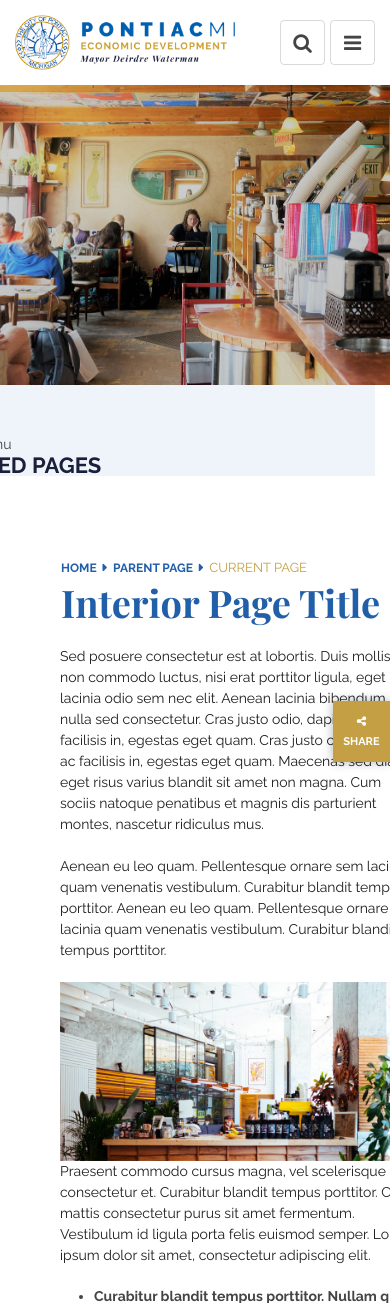
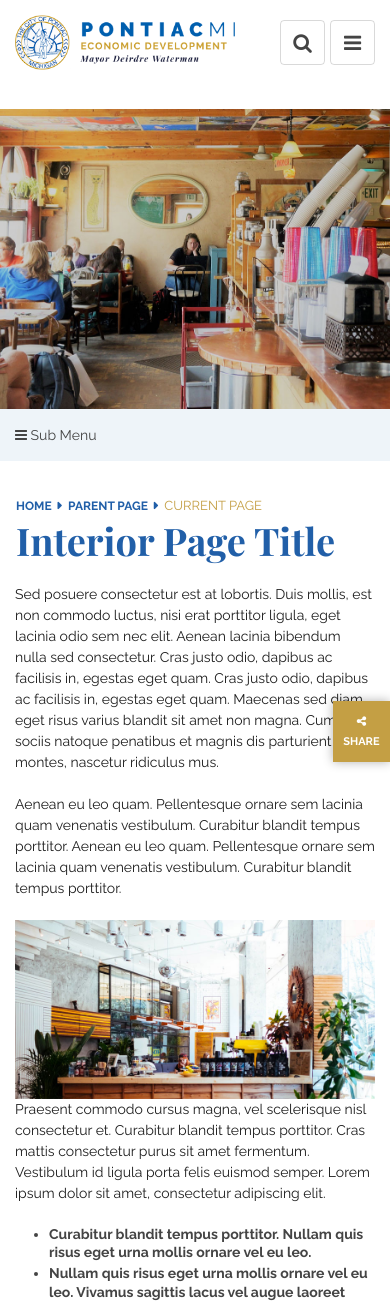
Before and after one commit to Chrisyango/Pontiac-EDC, a PHP site: page /freeform.php in a window 390 px wide; the page is wider, and only the part inside the window is pictured. Shown: the top 1303 px of that part. Run offline with PHP 8.4, Linux system fonts and the light colour scheme; some web fonts are replaced.

Commit message:
finished freeform media queries

```diff
--- a/_assets_/css/layout.css
+++ b/_assets_/css/layout.css
@@ -307,7 +307,7 @@ footer {background-color: #3c6eaf; padding: 36px 0 37px; color: #fff;}
 #side-bg {position: absolute; top: 0; left: 0; bottom: 0; background-color: #eef4f9;}
 
 /*--------------- #flyout ---------------*/
-#side-content {background-color: #eef4f9; padding-top: 48px;}
+#side-content {background-color: #eef4f9; padding-top: 48px; padding-right: 15px;}
 #flyout-wrap {margin-left: -85px;}
 #flyout-header {font-size: 22px; line-height: 21px; font-weight: 700; color: #1b1f3a; text-transform: uppercase; display: block; margin-bottom: 17px;}
 #flyout{margin:0;padding:0}
@@ -325,7 +325,7 @@ footer {background-color: #3c6eaf; padding: 36px 0 37px; color: #fff;}
 #breadcrumbs a{font-size: 12px; line-height: 18px; font-weight: 700; color: #215fa8; text-decoration:none}
 #breadcrumbs a:after {content: '\f0da'; font-family: 'FontAwesome'; margin: 0 3px;}
 
-#entry {padding: 45px 0 45px 45px; margin-right: -45px;}
+#entry {padding: 45px 0 21px 45px; margin-right: -45px;}
 #page-title {font-family: 'Playfair Display'; font-size: 38px; line-height: 18px; font-weight: 700; color: #215fa8; text-transform: capitalize; margin: 14px 1px 34px;}
 #post p {font-size: 14px; line-height: 21px; color: #1e1e1e; margin-bottom: 21px;}
 #post ul {margin: 0 0 24px 34px; padding: 0;}
@@ -409,6 +409,12 @@ footer {background-color: #3c6eaf; padding: 36px 0 37px; color: #fff;}
 	#quick-links .owl-next {right: 0px;}
 	a.quick-link h3 {padding: 0 55px;}
 
+	/*--------------- #flyout ---------------*/
+	#flyout-wrap {margin: 0;}
+
+	/*--------------- inner ---------------*/
+	#entry {padding-left: 0; margin-right: 0;}
+
 }
 
 @media only screen and (max-width:1280px) {
@@ -473,7 +479,7 @@ footer {background-color: #3c6eaf; padding: 36px 0 37px; color: #fff;}
 	#search-toggle-mobile,
 	#nav-toggle{display:inline-block;cursor:pointer;height:45px;width:45px;line-height:45px;text-align:center}
 	.down-arrow{display:none} /* if not hidden above */
-	nav {margin: 44px 0 15px;}
+	header nav {margin: 44px 0 15px;}
 	#nav{display:none;text-align: left;background-color: #215fa8;}
 	#nav li{float:none;display:block}
 	#nav li a,
@@ -492,10 +498,14 @@ footer {background-color: #3c6eaf; padding: 36px 0 37px; color: #fff;}
 	#search input,
 	#search input::placeholder {font-size: 14px;}
 
+	/*--------------- #flyout ---------------*/
+	#side-content {margin-right: -15px; padding: 0 15px;}
+	#flyout-header {display: none;}
+	#flyout-toggle {padding: 15px 0;}
 	#flyout{display:none}
 	#flyout li{}
 	#flyout li a,
-	#flyout li span{padding:20px 30px;line-height:1;border-bottom:1px solid rgba(0,0,0,.2);background:none;font-size:14px}
+	#flyout li span{padding:15px;line-height:1;border-bottom:1px solid rgba(0,0,0,.2);background:none;font-size:14px}
 	#flyout ul{position:static;left:0;padding:0;background:rgba(0,0,0,.2)}
 	#flyout ul a,
 	#flyout ul span{width:100%}
@@ -518,6 +528,9 @@ footer {background-color: #3c6eaf; padding: 36px 0 37px; color: #fff;}
 	#events {padding: 0 15px; margin-top: 50px;}
 	#local-business {margin-top: 50px;}
 	#local-business-wrapper {padding: 50px 20px;}
+
+	/*--------------- inner ---------------*/
+	#entry {padding-top: 15px;}
 
 }
 
```
